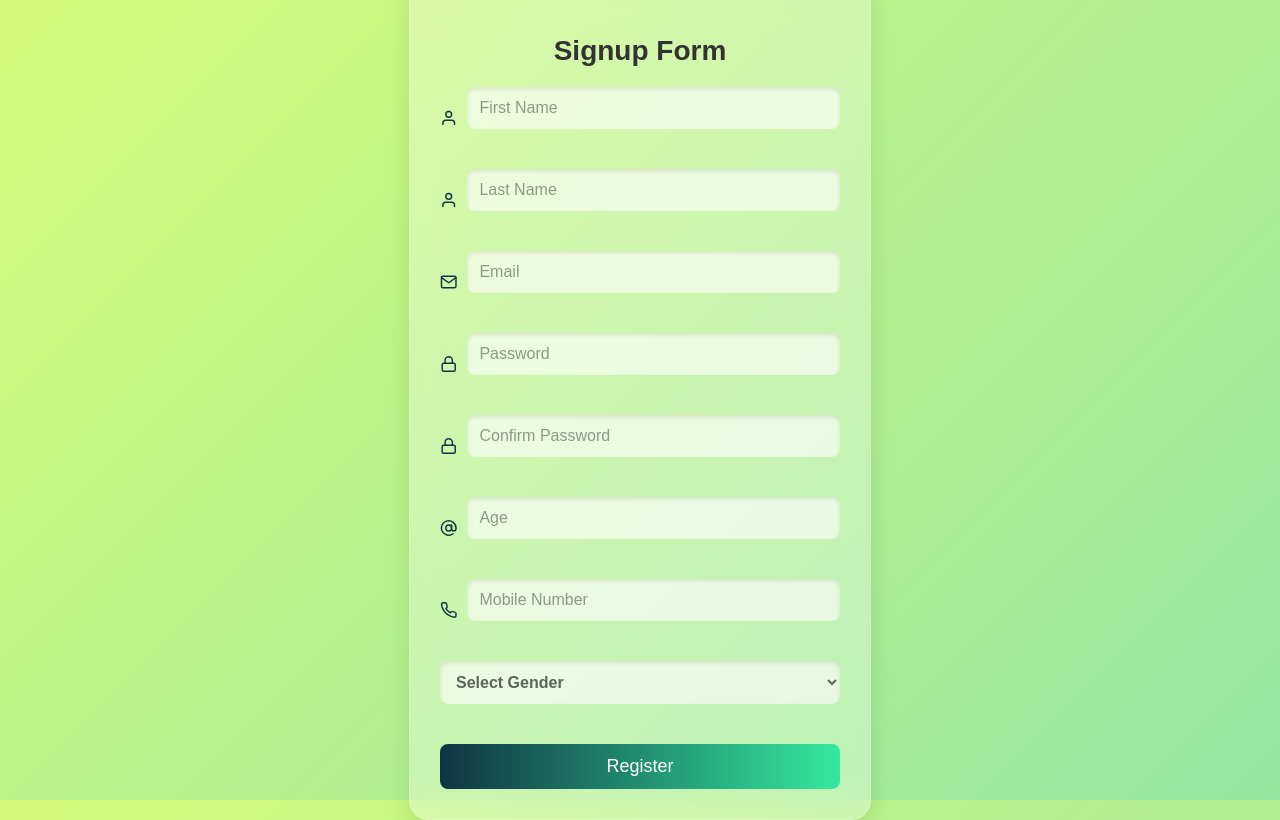
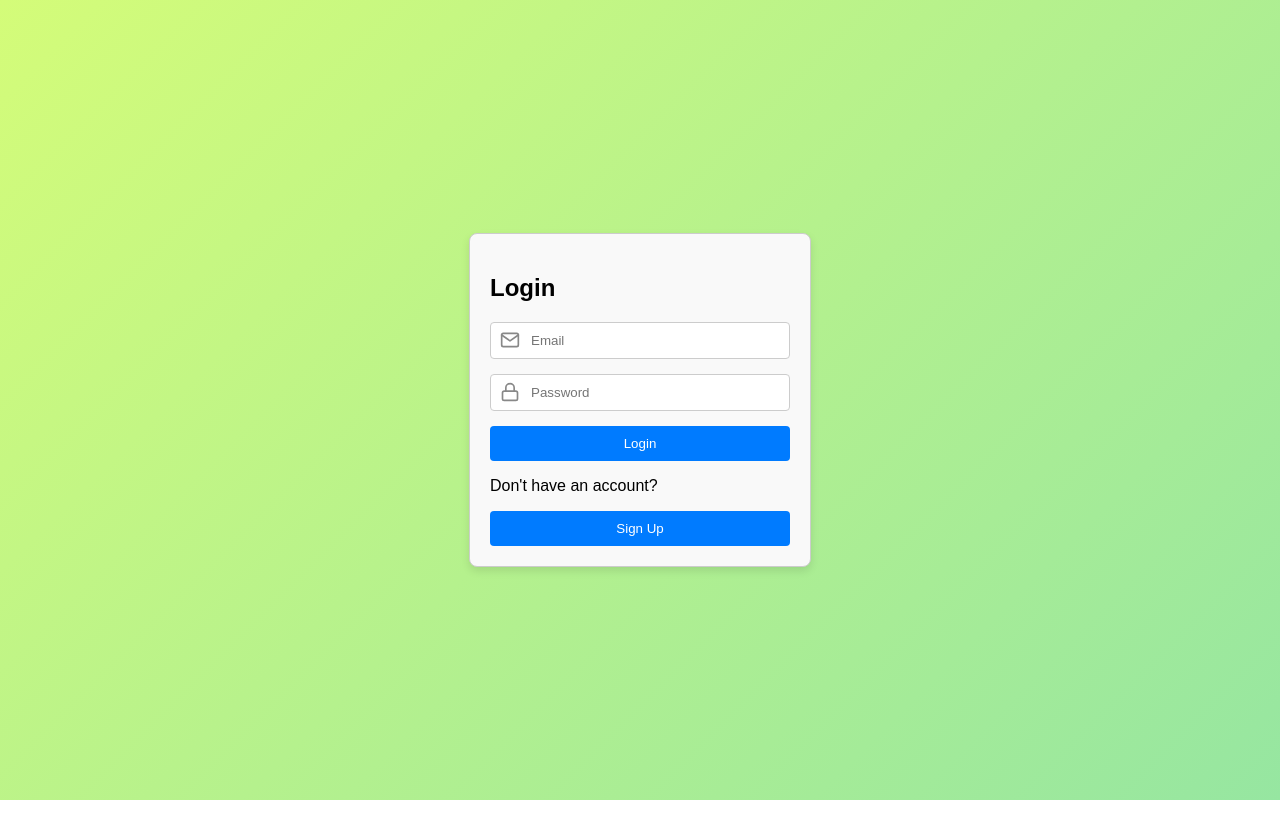
Before and after one commit to PatilIsha/NumertryProject, a React (Create React App) app: page /login in a window 1280 px wide. Built offline with nearby package versions, Linux system fonts and the light colour scheme; the HTML template or start-up script is replaced by a standard one.

Commit message:
added login and dashboard

```diff
--- a/package.json
+++ b/package.json
@@ -9,6 +9,7 @@
     "react": "^18.3.1",
     "react-dom": "^18.3.1",
     "react-icons": "^5.4.0",
+    "react-router-dom": "^7.1.2",
     "react-scripts": "5.0.1",
     "web-vitals": "^4.2.4"
   },
--- a/src/App.js
+++ b/src/App.js
@@ -1,11 +1,29 @@
 import React from "react";
+import { BrowserRouter as Router, Routes, Route, Navigate } from "react-router-dom";
 import SignupForm from "./components/SignupForm";
+import LoginForm from "./components/LoginForm";
+import Dashboard from "./components/DashBoard";  // Ensure correct filename
 
 function App() {
+  const isAuthenticated = () => {
+    console.log(localStorage.getItem("authToken"));
+    return !!localStorage.getItem("authToken");
+  };
+
   return (
-    <div className="App">
-      <SignupForm />
-    </div>
+    <Router>
+      <div className="App">
+        <Routes>
+          <Route path="/signup" element={<SignupForm />} />
+          <Route path="/login" element={<LoginForm />} />
+          <Route
+            path="/dashboard"
+            element={isAuthenticated() ? <Dashboard /> : <Navigate to="/login" />}
+          />
+          <Route path="/" element={<Navigate to="/login" />} />
+        </Routes>
+      </div>
+    </Router>
   );
 }
 
--- /dev/null
+++ b/src/components/DashBoard.js
@@ -0,0 +1,23 @@
+import React from "react";
+import { useNavigate } from "react-router-dom";
+
+const Dashboard = () => {
+  const userName = localStorage.getItem("userName") || "User";
+  const navigate = useNavigate();
+
+  const handleLogout = () => {
+    localStorage.removeItem("authToken"); // Remove the authentication token
+    localStorage.removeItem("userName"); // Optionally remove the username
+    navigate("/login"); // Redirect to the login page
+  };
+
+  return (
+    <div>
+      <h2>Welcome, {userName}!</h2>
+      <p>This is your dashboard.</p>
+      <button onClick={handleLogout}>Logout</button>
+    </div>
+  );
+};
+
+export default Dashboard;
--- /dev/null
+++ b/src/components/LoginForm.js
@@ -0,0 +1,86 @@
+import React, { useState, useEffect } from "react";
+import axios from "axios";
+import { useNavigate } from "react-router-dom";
+import { FiMail, FiLock } from "react-icons/fi";
+import "../styles/LoginForm.css";
+
+const LoginForm = () => {
+  const [formData, setFormData] = useState({ email: "", password: "" });
+  const [error, setError] = useState("");
+  const [loading, setLoading] = useState(false);
+  const navigate = useNavigate();
+
+  // Check if the user is already logged in by verifying the presence of the token
+  useEffect(() => {
+    if (localStorage.getItem("authToken")) {
+      navigate("/dashboard"); // Redirect to dashboard if already logged in
+    }
+  }, [navigate]);
+
+  const handleChange = (e) => {
+    const { name, value } = e.target;
+    setFormData({ ...formData, [name]: value });
+  };
+
+  const handleSubmit = async (e) => {
+    e.preventDefault();
+    setLoading(true);
+    setError("");
+    try {
+      const response = await axios.post("https://nodeproject-1-wo8x.onrender.com/api/login", formData);
+      localStorage.setItem("authToken", response.data.token);
+      setLoading(false);
+      navigate("/dashboard"); // Navigate to dashboard after successful login
+      //reload the page
+        window.location.reload();
+    } catch (err) {
+      console.error("Error logging in:", err);
+      setLoading(false);
+      setError("Invalid email or password");
+    }
+  };
+
+  const handleSignUpRedirect = () => {
+    navigate("/signup"); // Navigate to sign-up page
+  };
+
+  return (
+    <div className="login-form">
+      <h2>Login</h2>
+      <form onSubmit={handleSubmit}>
+        <div className="input-group">
+          <FiMail className="input-icon" />
+          <input
+            type="email"
+            name="email"
+            placeholder="Email"
+            value={formData.email}
+            onChange={handleChange}
+            required
+          />
+        </div>
+        <div className="input-group">
+          <FiLock className="input-icon" />
+          <input
+            type="password"
+            name="password"
+            placeholder="Password"
+            value={formData.password}
+            onChange={handleChange}
+            required
+          />
+        </div>
+        {error && <p className="error">{error}</p>}
+        <button type="submit" disabled={loading}>
+          {loading ? "Loading..." : "Login"}
+        </button>
+      </form>
+      <div className="signup-redirect">
+        <p>Don't have an account?</p>
+        <button onClick={handleSignUpRedirect}>Sign Up</button>
+      </div>
+    </div>
+  );
+};
+
+export default LoginForm;
--- /dev/null
+++ b/src/styles/LoginForm.css
@@ -0,0 +1,78 @@
+/* LoginForm.css */
+
+.login-form {
+    width: 300px;
+    margin: 0 auto;
+    padding: 20px;
+    border: 1px solid #ccc;
+    border-radius: 8px;
+    background-color: #f9f9f9;
+    box-shadow: 0 4px 8px rgba(0, 0, 0, 0.1);
+  }
+
+  .input-group {
+    display: flex;
+    align-items: center;
+    margin-bottom: 15px;
+    position: relative;
+  }
+
+  .input-icon {
+    position: absolute;
+    left: 10px;
+    color: #888;
+  }
+
+  input {
+    width: 100%;
+    padding: 10px 10px 10px 40px;
+    border: 1px solid #ccc;
+    border-radius: 4px;
+  }
+
+  .error {
+    color: red;
+    font-size: 0.9em;
+    margin-top: -10px;
+    margin-bottom: 15px;
+  }
+
+  button {
+    width: 100%;
+    padding: 10px;
+    background-color: #007bff;
+    color: white;
+    border: none;
+    border-radius: 4px;
+    cursor: pointer;
+  }
+
+  button:hover {
+    background-color: #0056b3;
+  }
+
+  button:disabled {
+    background-color: #ccc;
+    cursor: not-allowed;
+  }
+
+  button:disabled::after {
+    content: " ";
+    display: inline-block;
+    width: 16px;
+    height: 16px;
+    border: 2px solid #fff;
+    border-radius: 50%;
+    border-top: 2px solid #007bff;
+    animation: spin 0.6s linear infinite;
+    margin-left: 10px;
+  }
+
+  @keyframes spin {
+    from {
+      transform: rotate(0deg);
+    }
+    to {
+      transform: rotate(360deg);
+    }
+  }
```
Also changed, not shown: 1 other file (tests, documents, lock files or other folders).
